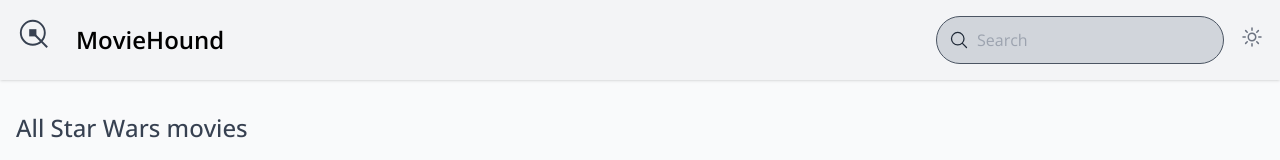
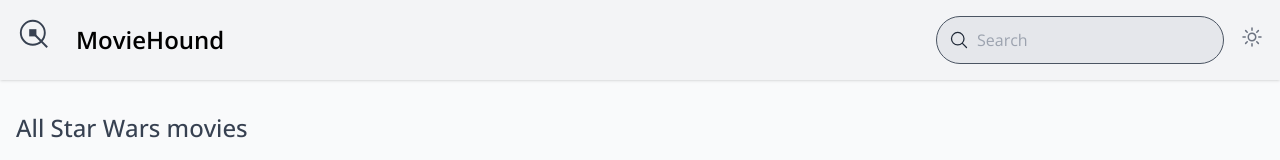
Before and after one commit to amasiero/movie-hound, a Vue app: page / in a window 1280 px wide. Shown: the top 160 px of the page. Built offline with nearby package versions, Linux system fonts and the light colour scheme; no server answers.

Commit message:
style(Search.vue): update Search component styles for better readability and consistency

```diff
--- a/src/components/Search.vue
+++ b/src/components/Search.vue
@@ -5,11 +5,13 @@
 </script>
 
 <template>
-  <div class="bg-gray-300 w-64 md:w-72 flex items-center px-3 py-2 border border-gray-600 rounded-full">
-    <MagnifyingGlassIcon class="h-5 w-5 text-gray-800" />
+  <div
+    class="bg-gray-200 dark:bg-gray-700 w-64 md:w-72 flex items-center px-3 py-2 border border-gray-600 dark:border-gray-500 rounded-full"
+  >
+    <MagnifyingGlassIcon class="h-5 w-5 text-gray-800 dark:text-gray-300" />
     <input
       v-model="search"
-      class="px-2 border-none bg-gray-300 text-gray-800 outline-none"
+      class="px-2 border-none bg-gray-200 dark:bg-gray-700 text-gray-800 dark:text-gray-300 outline-none placeholder-gray-400"
       type="text"
       placeholder="Search"
     />
```
